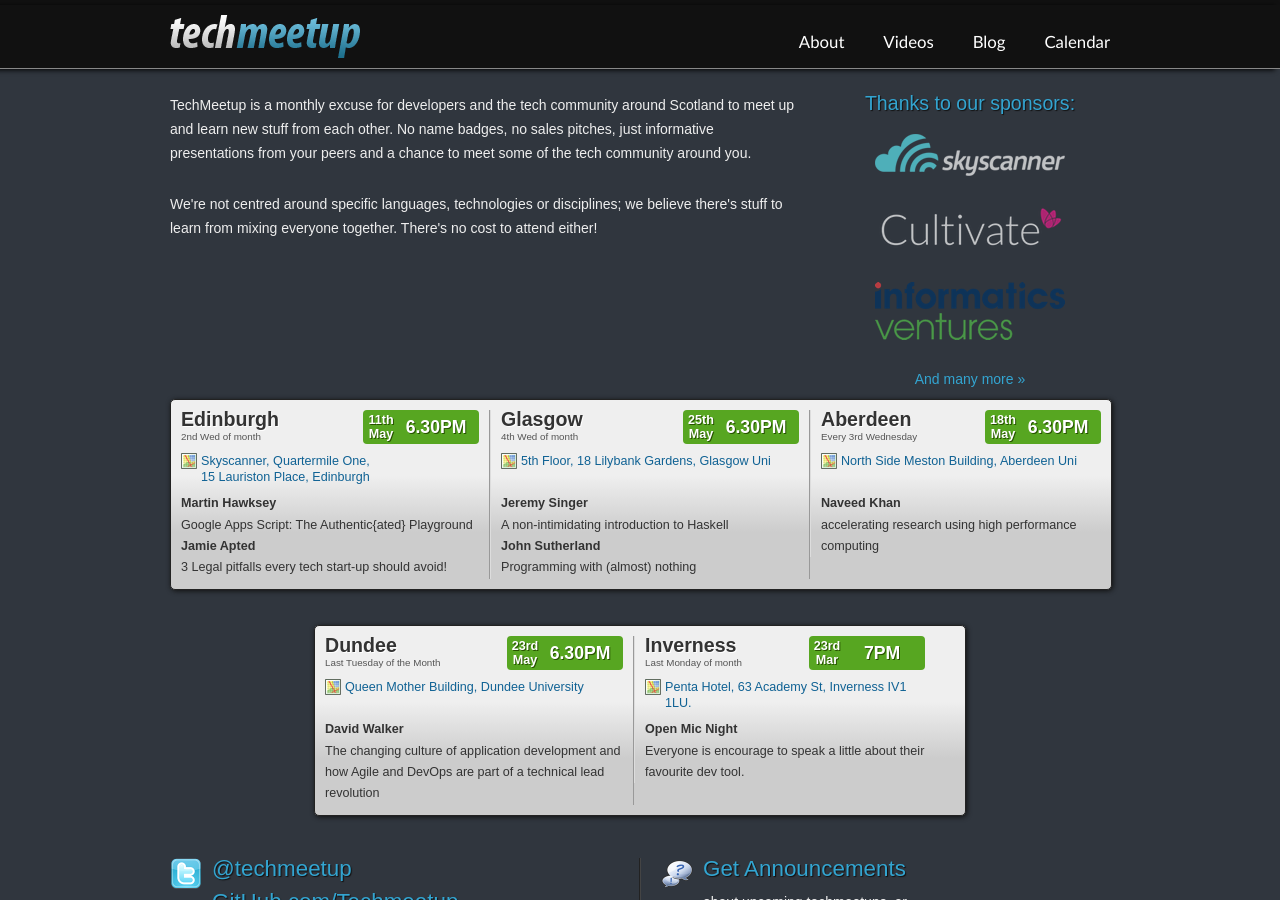
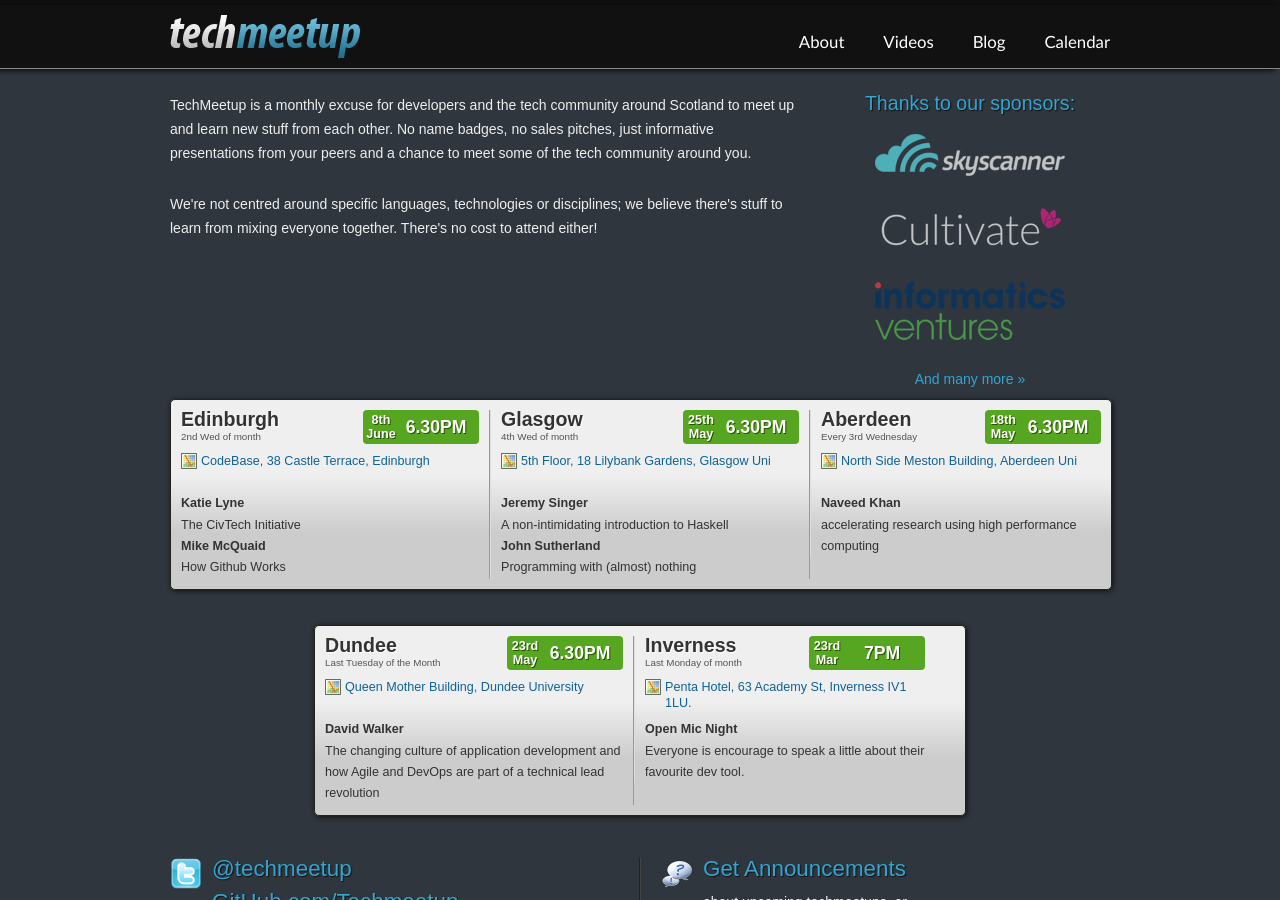
Before and after one commit to techmeetup/techmeetup.co.uk, a Jekyll site: the page built from index.html, in a window 1280 px wide and 900 px high. Built offline with Jekyll 4.4.1, drawn with Linux system fonts in a browser that asks for light colours.

Commit message:
Updated speakers and location for June (#50)

```diff
--- a/_data/index.json
+++ b/_data/index.json
@@ -2,16 +2,16 @@
   "edinburgh": {
     "speakers": [
       {
-        "name": "Martin Hawksey",
-        "talk": "Google Apps Script: The Authentic{ated} Playground"
+        "name": "Katie Lyne",
+        "talk": "The CivTech Initiative"
       },
       {
-        "name": "Jamie Apted",
-        "talk": "3 Legal pitfalls every tech start-up should avoid!"
+        "name": "Mike McQuaid",
+        "talk": "How Github Works"
       }
     ],
-    "day": "11th",
-    "month": "May"
+    "day": "8th",
+    "month": "June"
   },
   "glasgow": {
     "speakers": [
--- a/index.html
+++ b/index.html
@@ -32,7 +32,7 @@
   <li class="first">
     <h4><a href="{{ site.baseurl }}/edinburgh.html">Edinburgh</a></h4>
     <span>2nd Wed of month</span>
-    <p><a href="https://www.google.co.uk/maps/place/Quartermile+One+Lauriston+Place/@55.9444215,-3.1946043,17z/data=!3m1!4b1!4m2!3m1!1s0x4887c79c80ea3bbf:0x875b29c71924b77d" class="map">Skyscanner, Quartermile One,<br>15 Lauriston Place, Edinburgh</a></p>
+    <p><a href="https://www.google.co.uk/maps/place/CodeBase/@55.9471579,-3.203891,17z/data=!3m1!4b1!4m5!3m4!1s0x4887c7991a24de13:0x5727e05b4321b9f6!8m2!3d55.9471549!4d-3.2017023" class="map">CodeBase, 38 Castle Terrace, Edinburgh</a></p>
     {% for speaker in site.data.index.edinburgh.speakers %}
     <p>
       <strong>{{ speaker.name }}</strong>
```
